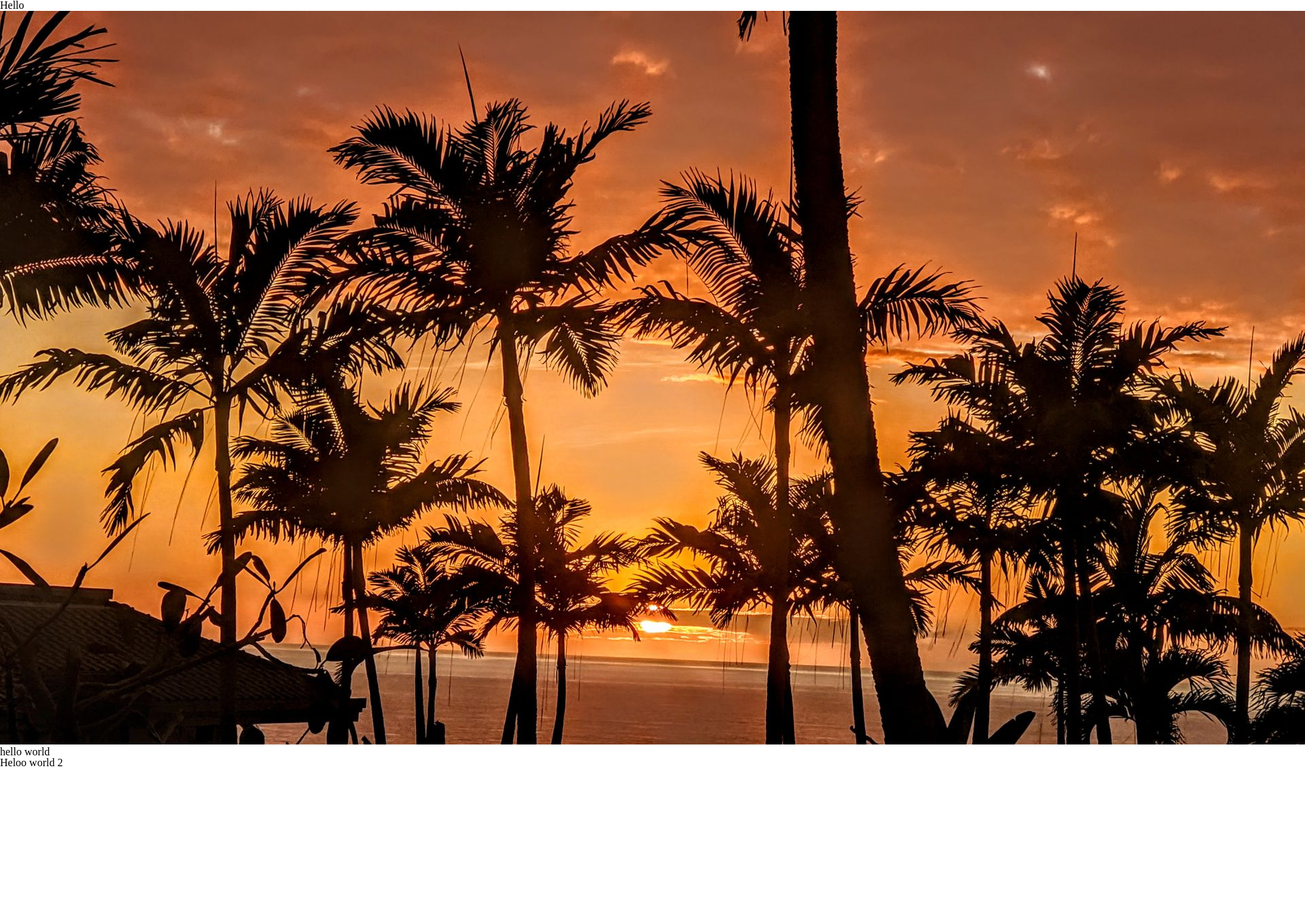
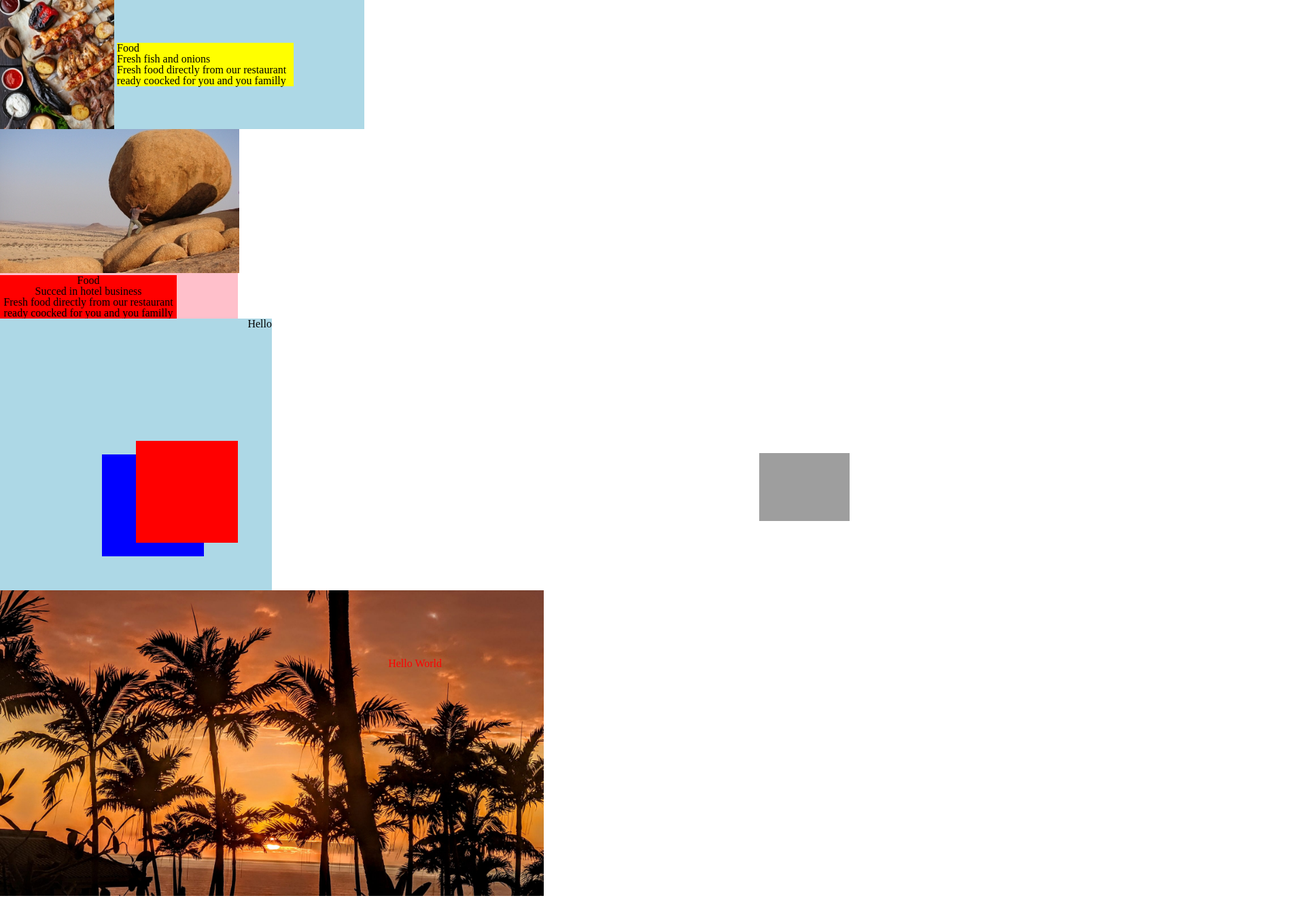
Before and after one commit to kristina-makalatia/lesson5-121, a plain HTML site: page index.html in a window 1280 px wide. Shown: the whole page at 68% size, 1920 px wide, since content can reach past the window. Before the commit the page ends 1131 px from the top, so only its background shows below. Drawn offline with Linux system fonts and the light colour scheme; grey boxes are pictures that could not be loaded.

Commit message:
add position properties

```diff
--- a/css/style.css
+++ b/css/style.css
@@ -0,0 +1,83 @@
+/*section#1*/
+.container-block {
+	width:  536px;
+	background: lightblue;
+}
+.text-block {
+	display: inline-block;
+	width: 260px;
+	background: yellow;
+	vertical-align: middle;
+}
+.image-block {
+	vertical-align: middle;
+}
+.image-block-container {
+	display: inline-block;
+}
+/*section#2*/
+.wraper {
+	width:  350px;
+	background: pink;
+}
+.wraper-text {
+	text-align: center;
+	width:  260px;
+	background: red;
+}
+
+/*position absolute & relative*/
+.block {
+	width:  400px;
+	height: 400px;
+	background: lightblue;
+	position: relative;
+}
+.child-block {
+	width:  150px;
+	height: 150px;
+	background: red;
+	position: absolute;
+	right: 50px;
+	top:  180px;
+	z-index: 5;
+}
+.child-block2 {
+	width:  150px;
+	height: 150px;
+	background: blue;
+	position: absolute;
+	right: 100px;
+	top: 200px;
+}
+.hello {
+	position: absolute;
+	top: 0;
+	right:  0;
+}
+
+/*position fixed*/
+.chat-icon {
+	height: 100px;
+}
+.fixed-element {
+	position: fixed;
+	right: 30px;
+	bottom: 30px;
+}
+
+/*image example*/
+.image{
+	width:  800px;
+}
+.text-image {
+	position: absolute;
+	top: 100px;
+	right: 150px;
+	color:  red;
+}
+.image-relative {
+	position: relative;
+	width: 800px;
+	/*display: inline-block;*/
+}
--- a/index.html
+++ b/index.html
@@ -7,9 +7,54 @@
 	<link rel="stylesheet" type="text/css" href="css/style.css">
 </head>
 <body>
-	<p>Hello</p>
-	<img src="images/image.jpg" alt="image">
-	<h2> hello world </h2>
-	<p>Heloo world 2</p>
+	<section>
+		<div class="container-block">
+			<div class="image-block-container">
+				<img class="image-block" src="images/containerimage.jpg" alt="image">
+			</div>
+
+
+			<div class="text-block">
+				<h3>Food</h3>
+				<h2>Fresh fish and onions</h2>
+				<p>Fresh food directly from our restaurant ready coocked for you and you familly</p>
+			</div>
+
+		</div>
+	</section>
+
+	<section>
+		<div class="wraper">
+			<img src="images/image2.jpg" alt="image2">
+			<div class="wraper-text">
+				<h3>Food</h3>
+				<h2>Succed in hotel business</h2>
+				<p>Fresh food directly from our restaurant ready coocked for you and you familly</p>
+			</div>
+		</div>
+	</section>
+
+
+
+	<section>
+		<!-- position Absolute & relative -->
+		<div class="block">
+			<div class="child-block"></div>
+			<div class="child-block2"></div>
+			<p class="hello">Hello</p>
+		</div>
+
+		<!-- position Fixed -->
+		<div class="fixed-element">
+			<img class="chat-icon" src="https://cdn-icons-png.flaticon.com/512/134/134914.png" alt="chat-icon">
+		</div>
+
+		<!-- image example -->
+		<div class="image-relative">
+			<img class="image" src="images/image.jpg" alt="image">
+			<p class="text-image">Hello World</p>
+		</div>
+
+	</section>
 </body>
 </html>
```
Also changed, not shown: images/containerimage.jpg (added), images/image2.jpg (added).
